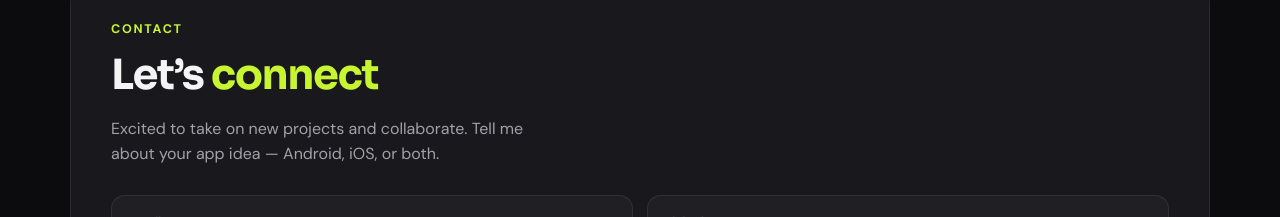
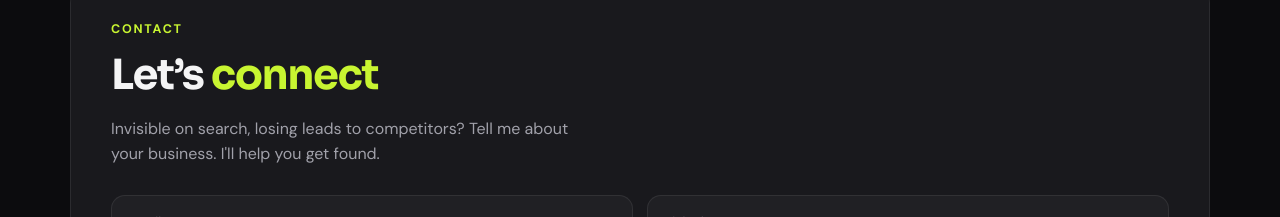
Before and after one commit to zafarmalik7415/zafar-iqbal8-portfolio, a React (Vite) app: page / in a window 1280 px wide. Shown: the part 7140-7357 px from the top of the page. Built offline with nearby package versions, Linux system fonts and the light colour scheme.

Commit message:
Update Contact.jsx

```diff
--- a/src/components/Contact.jsx
+++ b/src/components/Contact.jsx
@@ -16,7 +16,7 @@ export default function Contact() {
               Let’s <span>connect</span>
             </h2>
             <p className="contact__lede">
-              Excited to take on new projects and collaborate. Tell me about your app idea — Android, iOS, or both.
+              Invisible on search, losing leads to competitors? Tell me about your business. I'll help you get found.
             </p>
 
             <div className="contact__grid">
```
